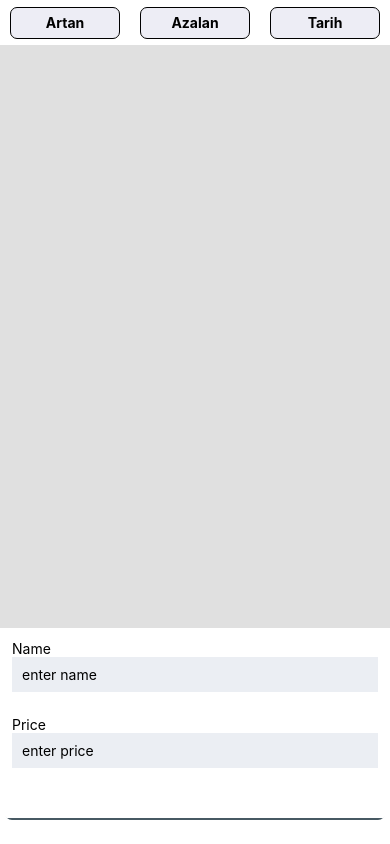
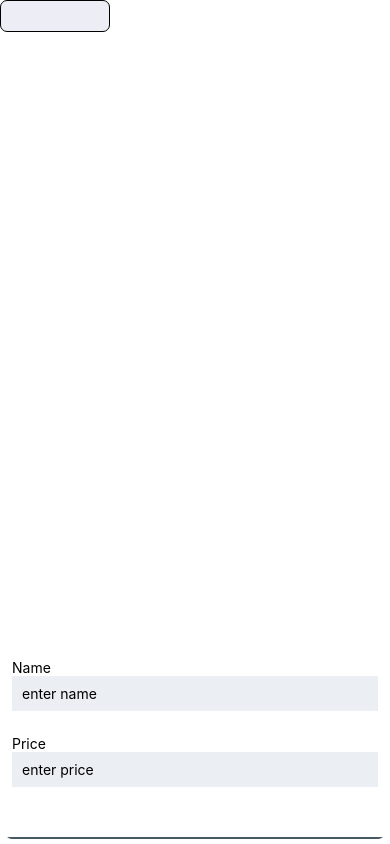
Before and after one commit to patika-128-react-native-bootcamp/week_2-suedacicekli, a React Native app in the folder week2/: screen / in a window 390 px wide. Built offline with nearby package versions, Linux system fonts and the light colour scheme.

Commit message:
Update | added sorting for data and the fixes

```diff
--- a/week2/src/App.js
+++ b/week2/src/App.js
@@ -1,16 +1,7 @@
 import React, {useState} from 'react';
-import {
-  Text,
-  SafeAreaView,
-  StyleSheet,
-  View,
-  TouchableOpacity,
-  TextInput,
-  Button,
-  FlatList,
-} from 'react-native';
+import {SafeAreaView, StyleSheet, View} from 'react-native';
 
-import Butonolustur from './components/button';
+import CreateButton from './components/button';
 import Inputt from './components/input';
 import Listt from './components/list';
 
@@ -20,25 +11,48 @@ function App() {
     const productsData = {
       productName: product,
       price: price,
+      date: new Date(),
     };
     setdataList([productsData, ...dataList]);
   };
 
-  console.log(dataList);
+  //console.log(dataList);
+
+  const sortListASC = () => {
+    dataList.sort((obj1, obj2) => {
+      return obj1.price - obj2.price;
+    });
+
+    setdataList([...dataList]);
+  };
+
+  const sortListDES = () => {
+    dataList.sort((obj1, obj2) => {
+      return obj2.price - obj1.price;
+    });
+    setdataList([...dataList]);
+  };
+
+  const sortListDate = () => {
+    dataList.sort((obj1, obj2) => {
+      return obj2.date - obj1.date;
+    });
+    setdataList([...dataList]);
+  };
 
   return (
     <SafeAreaView style={styles.container}>
       <View style={styles.header}>
-        <Butonolustur baslik="Artan" />
-        <Butonolustur baslik="Azalan" />
-        <Butonolustur baslik="Tarih" />
+        <CreateButton
+          increased={sortListASC}
+          decreased={sortListDES}
+          historical={sortListDate}
+        />
       </View>
       <View style={styles.priceList}>
         <Listt data={dataList} />
       </View>
-      <View>
-        <Inputt getAddData={addData} />
-      </View>
+      <Inputt getAddData={addData} />
     </SafeAreaView>
   );
 }
@@ -48,16 +62,12 @@ const styles = StyleSheet.create({
     flex: 1,
     backgroundColor: 'white',
   },
-  header: {
-    flexDirection: 'row',
-    flex: 0.07,
-    backgroundColor: 'white',
-    justifyContent: 'space-around',
-    alignItems: 'center',
-  },
   priceList: {
     flex: 0.9,
-    backgroundColor: '#e0e0e0',
+    backgroundColor: 'white',
+  },
+  header: {
+    flex: 0.1,
   },
 });
 
```
